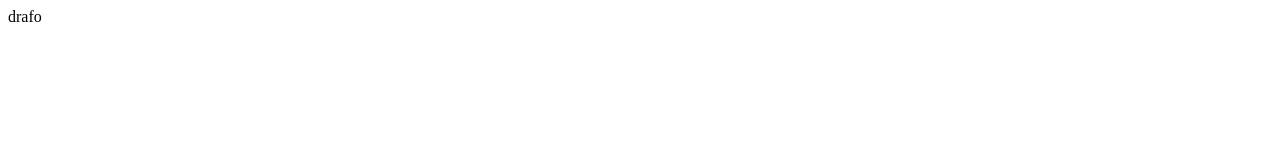
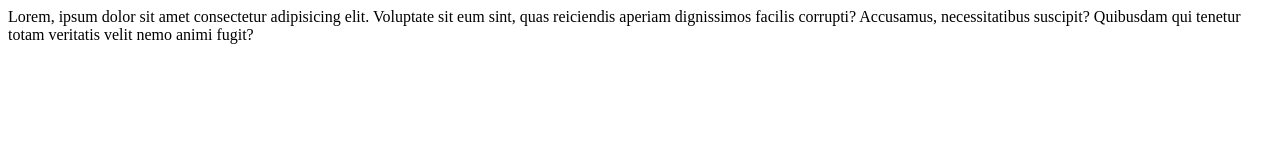
Before and after one commit to DeveloperThiagoRodrigues/Primeiro-projeto-responsivo, a plain HTML site: page index.html in a window 1280 px wide. Drawn offline with Linux system fonts and the light colour scheme.

Commit message:
paragrafo alterado

```diff
--- a/index.html
+++ b/index.html
@@ -5,7 +5,7 @@
     <meta name="viewport" content="width=device-width, initial-scale=1.0">
     <title>Documenttt</title>
 </head>
-<body>drafo</p>
+<body>Lorem, ipsum dolor sit amet consectetur adipisicing elit. Voluptate sit eum sint, quas reiciendis aperiam dignissimos facilis corrupti? Accusamus, necessitatibus suscipit? Quibusdam qui tenetur totam veritatis velit nemo animi fugit?</p>
 
 </body>
 </html>
```
